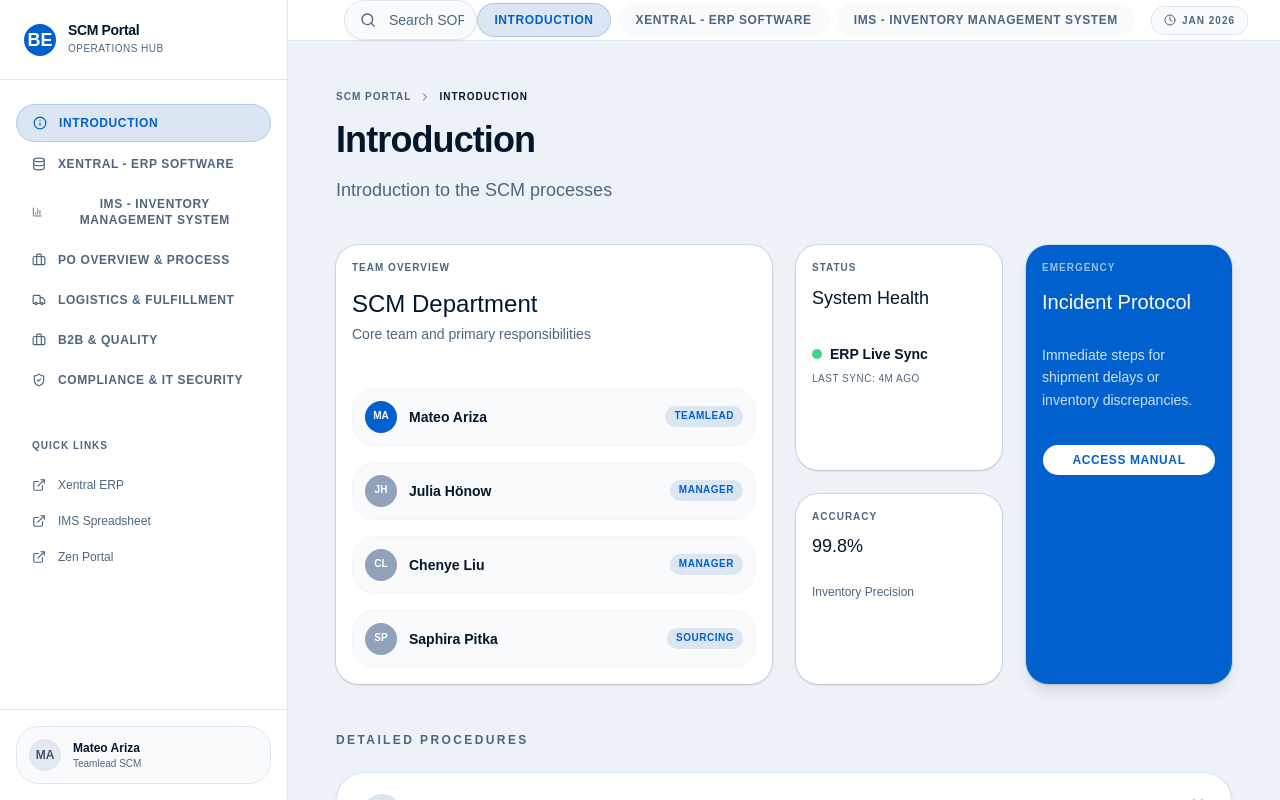
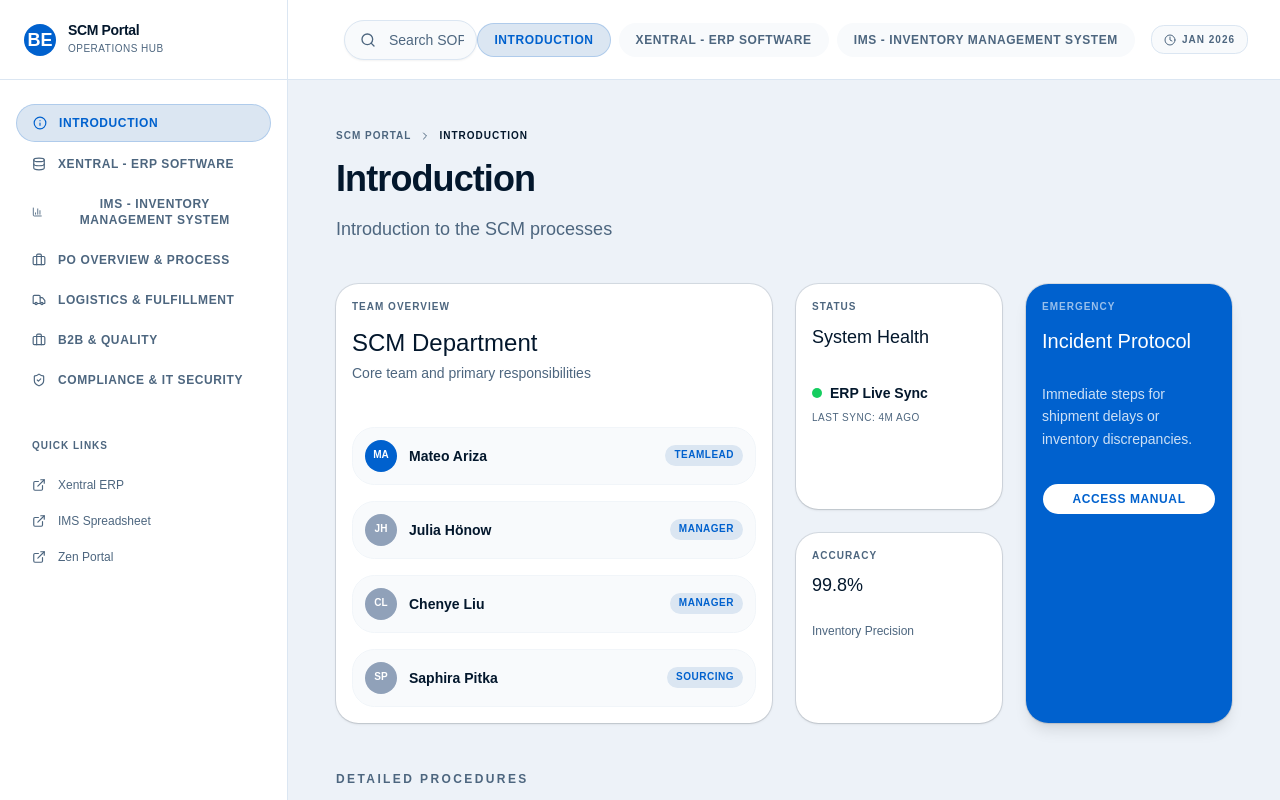
Before and after one commit to jocelynrivera-ship-it/Test1, a React (Vite) app: page / in a window 1280 px wide. Shown: the top 800 px of the page. Built offline with nearby package versions, Linux system fonts and the light colour scheme.

Commit message:
Update App.tsx

```diff
--- a/src/App.tsx
+++ b/src/App.tsx
@@ -134,14 +134,14 @@ export default function App() {
   );
 
   return (
-    <div className="flex h-screen bg-background font-sans text-foreground overflow-hidden">
+    <div className="flex min-h-screen bg-background font-sans text-foreground">
       {/* Desktop Sidebar */}
       <aside className="hidden lg:block w-72 flex-shrink-0">
         <SidebarContent />
       </aside>
 
       {/* Main Content */}
-      <main className="flex-1 flex flex-col min-w-0 bg-background">
+    <main className="flex-1 flex flex-col min-w-0 bg-background overflow-y-auto">
         {/* Header */}
         <header className="h-20 border-b border-border flex items-center justify-between px-8 bg-white sticky top-0 z-10">
           <div className="flex items-center gap-6 flex-1">
```
